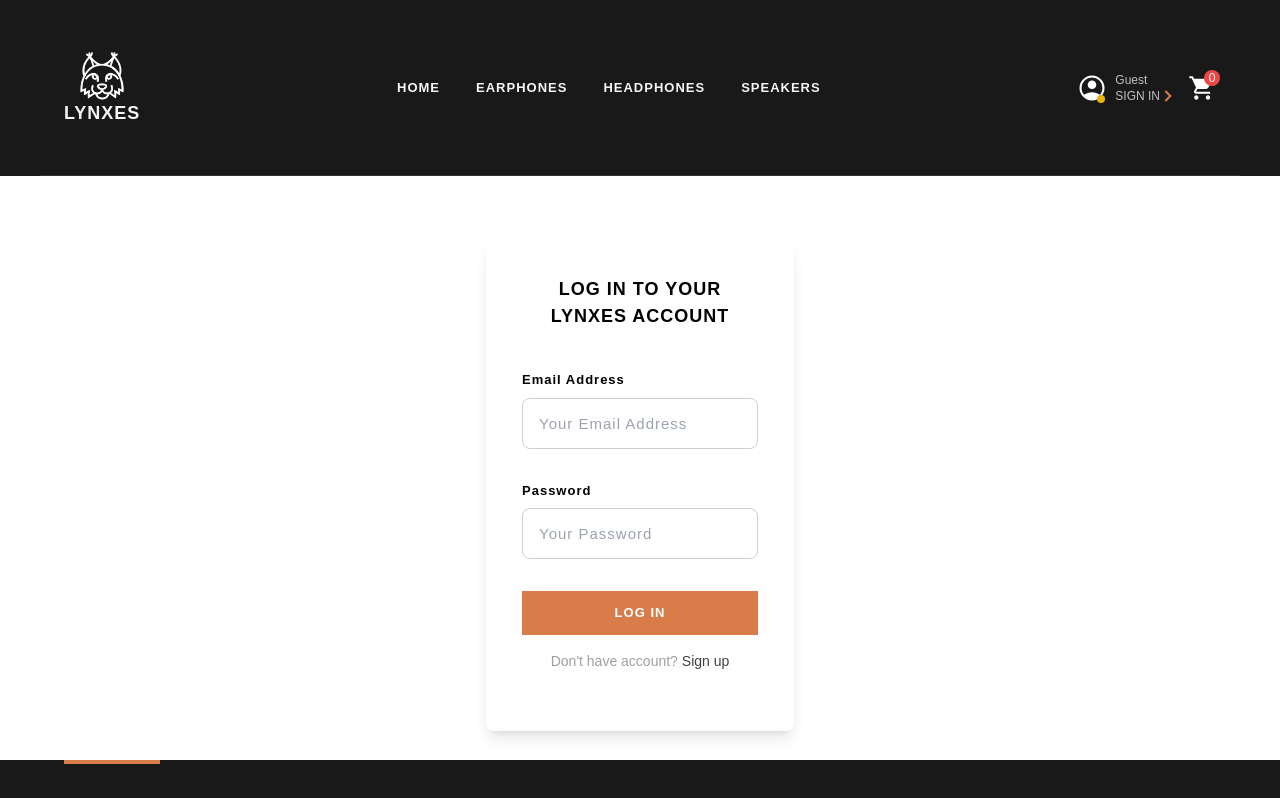
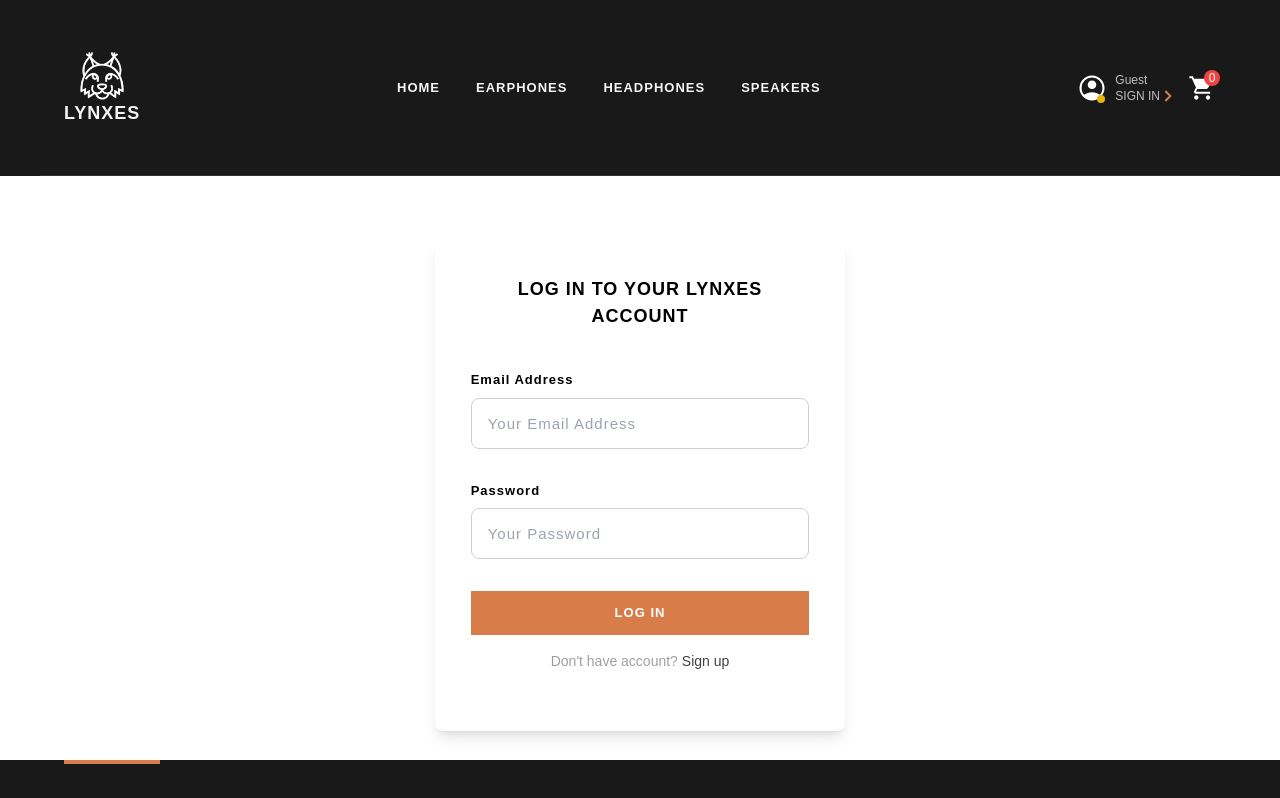
Before and after one commit to TomasLukes/lynxes, a Next.js app: page /signin in a window 1280 px wide. Shown: the top 798 px of the page. Built offline with nearby package versions, Linux system fonts and the light colour scheme; no server answers.

Commit message:
Add error message modal for signin/signup

```diff
--- a/src/app/signin/page.tsx
+++ b/src/app/signin/page.tsx
@@ -8,30 +8,37 @@ import { signIn } from '@/lib/firebase/auth/signIn';
 
 export default function SignInPage() {
   const router = useRouter()
-  const [email, setEmail] = useState(null);
-  const [password, setPassword] = useState(null);
+  const [email, setEmail] = useState('');
+  const [password, setPassword] = useState('');
+  const [error, setError] = useState(null);
 
   async function handleLoginSubmit(e) {
     e.preventDefault();
     try {
       const { result, error } = await signIn(email, password)
       if (error) {
-        console.log(error)
+        setError(error.message)
       } else {
+        setError(null)
         router.push('/')
       }
     } catch (error) {
-      console.log(error)
+      setError(error.message)
     }
   }
 
   return (
     <section id="signInPage" className="mx-auto px-6 md:px-9 lg:px-6">
-      <form onSubmit={handleLoginSubmit} className="md:w-1/2 lg:w-1/4 md:mx-auto flex flex-col gap-4 bg-light-100 text-dark-900 p-9 mt-12 md:mt-16
+      <form onSubmit={handleLoginSubmit} className="md:w-1/2 lg:w-1/3 md:mx-auto flex flex-col gap-4 bg-light-100 text-dark-900 p-9 mt-12 md:mt-16
          rounded-lg shadow-lg">
         <h2 className='text-center heading-6 mb-6'>
           Log in to your Lynxes account
         </h2>
+        { error &&
+          <p className='text-light-100 bg-red-500 rounded-lg px-6 py-4'>
+            {error}
+          </p>
+        }
         <FormInput label='Email Address' id='email' value={email} type='email' onChange={(e) => setEmail(e.target.value)} />
         <FormInput label='Password' id='password' value={password} type='password' onChange={(e) => setPassword(e.target.value)} />
         <ButtonPrimary
--- a/src/app/signup/page.tsx
+++ b/src/app/signup/page.tsx
@@ -1,32 +1,41 @@
 'use client'
 import Link from 'next/link';
+import { useRouter } from 'next/navigation';
 import FormInput from '@/components/ui/forms/FormInput';
 import ButtonPrimary from '@/components/ui/buttons/ButtonPrimary';
 import { useState } from 'react';
 import { signUp } from '@/lib/firebase/auth/signUp';
 
 export default function SignUpPage() {
-  const [email, setEmail] = useState(null);
-  const [password, setPassword] = useState(null);
+  const router = useRouter()
+  const [email, setEmail] = useState('');
+  const [password, setPassword] = useState('');
+  const [error, setError] = useState(null);
 
   async function handleSubmit(e) {
     e.preventDefault();
-    const { result, error } = await signUp(email, password)
+    const { result, signUpError } = await signUp(email, password)
 
-    if (error) {
-      return console.log(error)
+    if (signUpError) {
+      setError(signUpError.message)
+    } else {
+    setError(null)
+    router.push('/')
     }
-
-    console.log(result)
   }
 
   return (
     <section id="signUpPage" className="mx-auto px-6 md:px-9 lg:px-6">
-      <form onSubmit={handleSubmit} className="md:w-1/2 lg:w-1/4 md:mx-auto flex flex-col gap-4 bg-light-100 text-dark-900 p-9 mt-12 md:mt-16
+      <form onSubmit={handleSubmit} className="md:w-1/2 lg:w-1/3 md:mx-auto flex flex-col gap-4 bg-light-100 text-dark-900 p-9 mt-12 md:mt-16
          rounded-lg shadow-lg">
         <h2 className='text-center heading-6 mb-6'>
           Create your Lynxes account
         </h2>
+        { error &&
+          <p className='text-light-100 bg-red-500 rounded-lg px-6 py-4'>
+            {error}
+          </p>
+        }
         <FormInput label='Email Address' id='email' value={email} type='email' onChange={(e) => setEmail(e.target.value)} />
         <FormInput label='Password' id='password' value={password} type='password' onChange={(e) => setPassword(e.target.value)} />
         <ButtonPrimary
--- a/src/lib/firebase/auth/signUp.tsx
+++ b/src/lib/firebase/auth/signUp.tsx
@@ -5,12 +5,12 @@ const auth = getAuth(app);
 
 export async function signUp(email, password) {
     let result = null,
-        error = null;
+        signUpError = null;
     try {
         result = await createUserWithEmailAndPassword(auth, email, password)
     } catch (e) {
-        error = e;
+        signUpError = e;
     }
 
-    return { result, error };
+    return { result, signUpError };
 }
```
